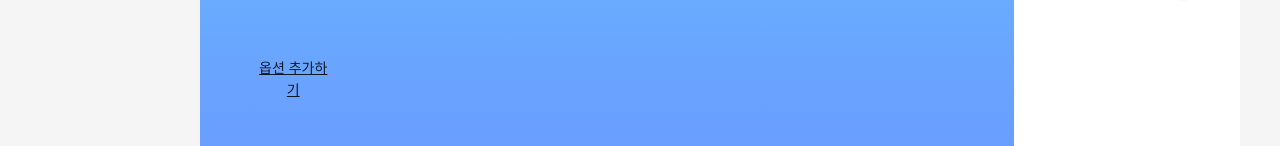
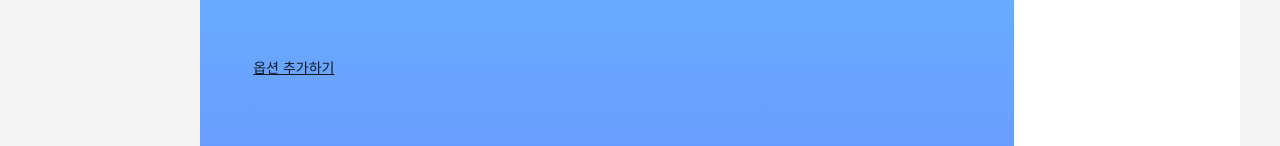
Before and after one commit to 304HO/advanced-project-7-6, a React (Create React App) app: page /CreateSurveySelectInput in a window 1280 px wide. Shown: the part 404-550 px from the top of the page. Built offline with nearby package versions, Linux system fonts and the light colour scheme; a web font is replaced by a local one.

Commit message:
fixed css

```diff
--- a/src/pages/CreateSurveySelectInput.tsx
+++ b/src/pages/CreateSurveySelectInput.tsx
@@ -127,10 +127,11 @@ const RightItemContainer = styled.div`
 `;
 
 const AddOptionButton = styled.button`
+  text-align: start;
   outline: none;
   background-color: transparent;
   border: none;
-  width: 92px;
+  width: 150px;
   height: 24px;
   font-size: 14px;
   text-decoration: underline;
--- a/src/pages/CreateSurveySelectInputRadio.jsx
+++ b/src/pages/CreateSurveySelectInputRadio.jsx
@@ -61,8 +61,8 @@ function CreateSurveySelectInputRadio({ surveyData, setSurveyData }) {
                   );
                 })}
               </Radio.Group>
+              <AddOptionButton onClick={() => setOpen(true)}>옵션 추가하기</AddOptionButton>
             </LeftItemContainer>
-            <AddOptionButton onClick={() => setOpen(true)}>옵션 추가하기</AddOptionButton>
             <ButtonContainer>
               <MinusButton />
               <PlusButton onClick={onClickAddForm} />
@@ -83,6 +83,7 @@ function CreateSurveySelectInputRadio({ surveyData, setSurveyData }) {
 export default CreateSurveySelectInputRadio;
 
 const ButtonContainer = styled.div`
+  /* border: 1px solid red; */
   display: flex;
   flex-direction: row;
   align-items: center;
@@ -90,10 +91,13 @@ const ButtonContainer = styled.div`
 `;
 
 const ButtonWrap = styled.div`
+  /* border: 1px solid red; */
   display: flex;
   justify-content: space-between;
   align-items: center;
   gap: 10px;
+  margin: auto;
+  height: 40px;
 `;
 
 const IdxContainer = styled.div`
@@ -107,10 +111,11 @@ const IdxContainer = styled.div`
 `;
 
 const AddOptionButton = styled.div`
+  text-align: start;
   outline: none;
   background-color: transparent;
   border: none;
-  width: 92px;
+  width: 150px;
   height: 24px;
   font-size: 14px;
   text-decoration: underline;
--- a/src/pages/CreateSurveySelectInputText.jsx
+++ b/src/pages/CreateSurveySelectInputText.jsx
@@ -38,13 +38,13 @@ function CreateSurveySelectInputText({ surveyData, setSurveyData }) {
               onChange={(e) => setQuestion(e.target.value)}
               value={question}
               type="text"
-              placeholder="  2. Text input 설무조사 제목을 입력해주세요."
+              placeholder="  2. Text input 설문조사 제목을 입력해주세요."
             />
             <InputBox type="text" placeholder="  미리보기 입니다." />
           </LeftItemContainer>
           <ButtonContainer>
             <MinusButton />
-            <PlusButton onClick={onClickAddForm} />
+            <PlusButton />
           </ButtonContainer>
         </LeftContainer>
         <RightContainer>
```
